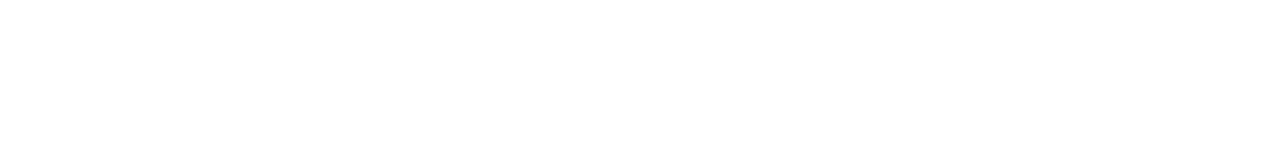
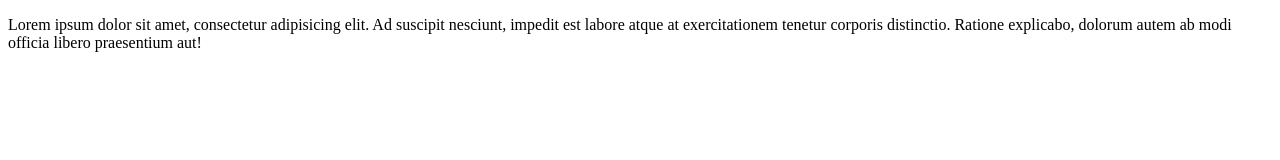
Before and after one commit to ipante/premier, a plain HTML site: page index.html in a window 1280 px wide. Drawn offline with Linux system fonts and the light colour scheme.

Commit message:
Modification du titre
Modification du titre et ajout de texte

```diff
--- a/index.html
+++ b/index.html
@@ -2,9 +2,9 @@
 <html lang="en">
 <head>
 	<meta charset="UTF-8">
-	<title>Document</title>
+	<title>Mon premier répertoire</title>
 </head>
 <body>
-
+	<p>Lorem ipsum dolor sit amet, consectetur adipisicing elit. Ad suscipit nesciunt, impedit est labore atque at exercitationem tenetur corporis distinctio. Ratione explicabo, dolorum autem ab modi officia libero praesentium aut!</p>
 </body>
 </html>
```
